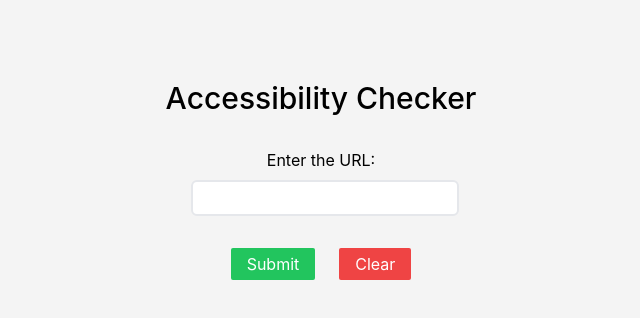
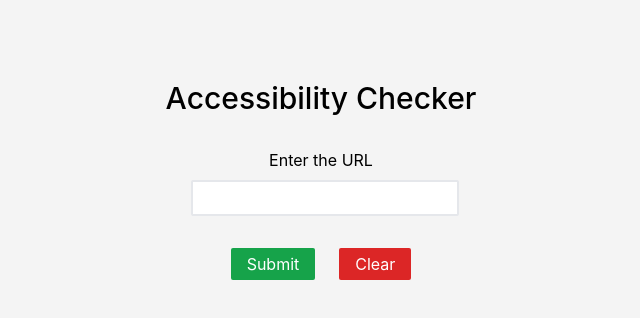
Before and after one commit to msv96/access-app, a Next.js app: page / in a window 1280 px wide. Shown: the top 318 px of the page, without its empty margins (319-959 px from the left). Built offline with nearby package versions, Linux system fonts and the light colour scheme.

Commit message:
css modified

```diff
--- a/components/MainForm.jsx
+++ b/components/MainForm.jsx
@@ -66,14 +66,14 @@ export default function MainForm() {
         <h1 className='text-3xl font-medium'>Accessibility Checker</h1>
         <form onSubmit={onSubmit} onReset={onReset}>
           <div className='mt-8'>
-            <label htmlFor='url'>Enter the URL:</label>
+            <label htmlFor='url'>Enter the URL</label>
           </div>
           <div className='mt-2'>
             <input
               type='url'
               name='url'
               id='url'
-              className='outline-none border-2 rounded-md px-2 py-1 ml-2'
+              className='outline-none border-2 rounded-sm px-2 py-1 ml-2'
               required
               value={url}
               onChange={(event) => setUrl(event.target.value)}
@@ -82,13 +82,13 @@ export default function MainForm() {
           <div className='mt-8'>
             <button
               type='submit'
-              className='bg-green-500 text-white rounded-sm px-4 py-1 mx-3'
+              className='bg-green-600 text-white rounded-sm px-4 py-1 mx-3'
             >
               Submit
             </button>
             <button
               type='reset'
-              className='bg-red-500 text-white rounded-sm px-4 py-1 mx-3'
+              className='bg-red-600 text-white rounded-sm px-4 py-1 mx-3'
             >
               Clear
             </button>
```
